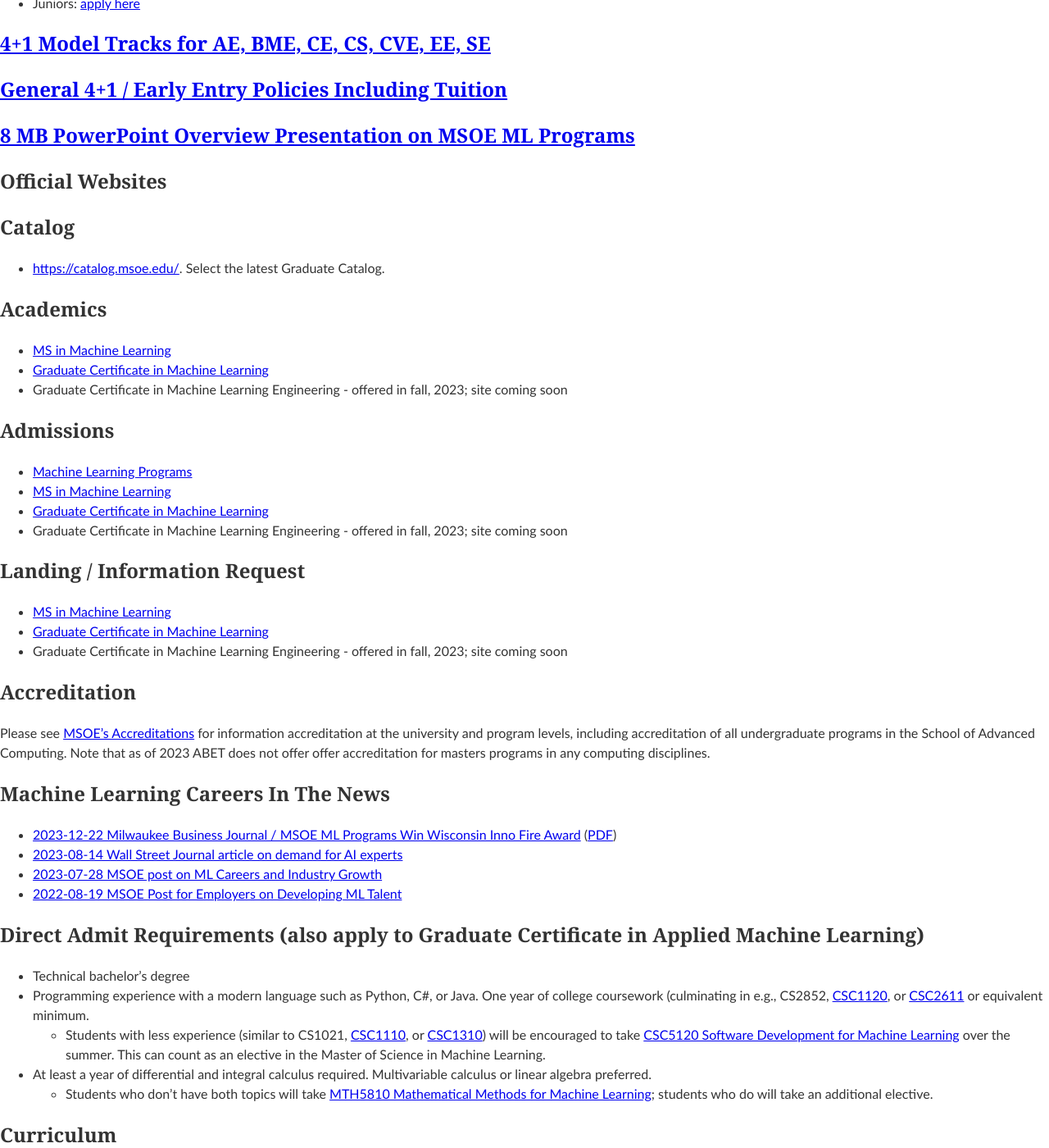
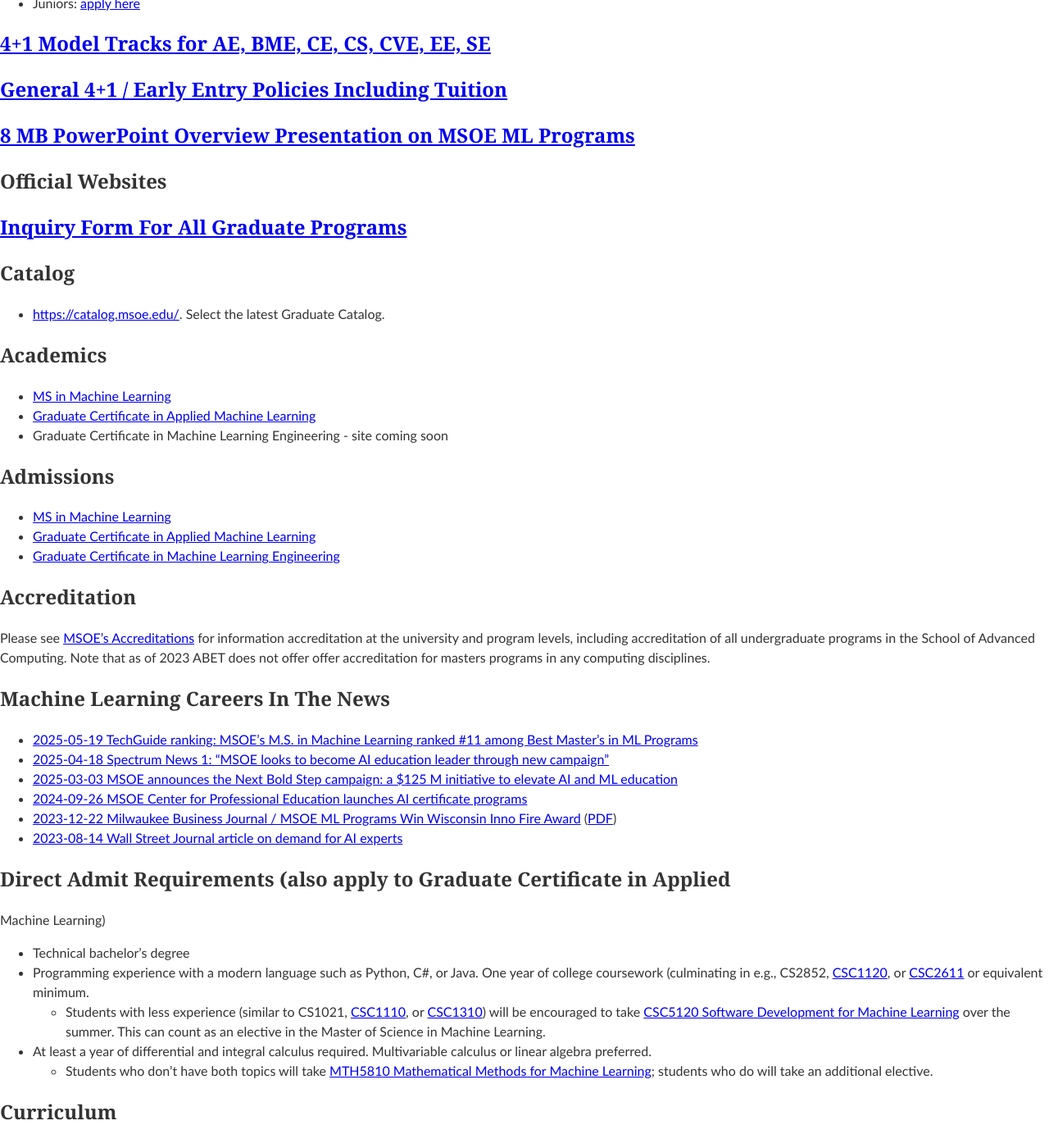
Before and after one commit to edurant/edurant.github.io, a Jekyll site: the page built from advising/msml.md, in a window 1280 px wide and 1400 px high, scrolled down 1787 px. Shown: the whole window at 82% size. Built offline with Jekyll 4.4.1, drawn with Linux system fonts in a browser that asks for light colours; some of the changed text lies outside the part shown.

Commit message:
Link clean up, new grad programs inquiry form, rm self as CE advisor

```diff
--- a/advising/msml.md
+++ b/advising/msml.md
@@ -40,25 +40,21 @@
 
 # Official Websites
 
+## [Inquiry Form For All Graduate Programs](https://graduate.msoe.edu/inquiryform)
+
 ## Catalog
 
 * [https://catalog.msoe.edu/](https://catalog.msoe.edu/). Select the latest Graduate Catalog.
 
 ## Academics
 * [MS in Machine Learning](https://www.msoe.edu/academics/graduate-degrees/m-s-in-machine-learning/)
-* [Graduate Certificate in Machine Learning](https://www.msoe.edu/academics/certificates/graduate-certificate-machine-learning/)
-* Graduate Certificate in Machine Learning Engineering - offered in fall, 2023; site coming soon
+* [Graduate Certificate in Applied Machine Learning](https://www.msoe.edu/academics/certificates/graduate-certificate-machine-learning/)
+* Graduate Certificate in Machine Learning Engineering - site coming soon
 
 ## Admissions
-* [Machine Learning Programs](https://online.msoe.edu/#machine-learning)
 * [MS in Machine Learning](https://online.msoe.edu/masters-machine-learning/)
-* [Graduate Certificate in Machine Learning](https://online.msoe.edu/graduate-certificates/machine-learning/)
-* Graduate Certificate in Machine Learning Engineering - offered in fall, 2023; site coming soon
-
-## Landing / Information Request
-* [MS in Machine Learning](https://onlineinfo.msoe.edu/machine-learning-masters/)
-* [Graduate Certificate in Machine Learning](https://onlineinfo.msoe.edu/machine-learning-certificate/)
-* Graduate Certificate in Machine Learning Engineering - offered in fall, 2023; site coming soon
+* [Graduate Certificate in Applied Machine Learning](https://onlineinfo.msoe.edu/machine-learning-certificate/)
+* [Graduate Certificate in Machine Learning Engineering](https://www.msoe.edu/academics/certificates/graduate-certificate-in-machine-learning-engineering/)
 
 # Accreditation
 
@@ -66,12 +62,15 @@
 
 # Machine Learning Careers In The News
 
+* [2025-05-19 TechGuide ranking: MSOE’s M.S. in Machine Learning ranked #11 among Best Master’s in ML Programs](https://techguide.org/computer-science/masters-in-machine-learning/)
+* [2025‑04‑18 Spectrum News 1: “MSOE looks to become AI education leader through new campaign”](https://spectrumnews1.com/wi/milwaukee/news/2025/04/17/msoe-next-bold-step)
+* [2025‑03‑03 MSOE announces the Next Bold Step campaign: a $125 M initiative to elevate AI and ML education](https://www.msoe.edu/about-msoe/news/details/msoe-announces-the-next-bold-step-the-campaign-to-accelerate-innovation/)
+* [2024‑09‑26 MSOE Center for Professional Education launches AI certificate programs](https://www.msoe.edu/about-msoe/news/details/msoe-center-for-professional-education-launches-ai-certificate-programs/)
 * [2023-12-22 Milwaukee Business Journal / MSOE ML Programs Win Wisconsin Inno Fire Award](https://www.bizjournals.com/milwaukee/inno/stories/awards/2023/12/22/2023-fire-awards-winners.html) ([PDF](2023-12mkeBusJ-msoeMLGradAward.pdf))
 * [2023-08-14 Wall Street Journal article on demand for AI experts](https://www.wsj.com/articles/artificial-intelligence-jobs-pay-netflix-walmart-230fc3cb)
-* [2023-07-28 MSOE post on ML Careers and Industry Growth](https://online.msoe.edu/engineering/blog/machine-learning-careers-and-industry-growth)
-* [2022-08-19 MSOE Post for Employers on Developing ML Talent](https://online.msoe.edu/engineering/employers)
 
-# Direct Admit Requirements (also apply to Graduate Certificate in Applied Machine Learning)
+# Direct Admit Requirements (also apply to Graduate Certificate in Applied
+Machine Learning)
 
 * Technical bachelor's degree
 * Programming experience with a modern language such as Python, C#, or Java. One year of college coursework (culminating in e.g., CS2852, [CSC1120][CSC1120], or [CSC2611][CSC2611] or equivalent minimum.
--- a/index.html
+++ b/index.html
@@ -16,7 +16,7 @@
 
 <div align="center">
     <p><a href="courses/">Courses</a>
-    | <a href="advising/durant.html">Advising</a>: <a href="advising/">CE</a>, <a href="advising/msml.html">MSML</a>
+    | Advising: <a href="advising/">CE</a>, <a href="advising/msml.html">MSML</a>
     | <a href="https://scholar.google.com/citations?user=FSlPi_wAAAAJ">Publications</a>
     | <a href="rec.html">Recommendations</a>
     | <a href="misc/">Other</a></p>
```
Also changed, not shown: advising/durant.md (deleted, +0 -51 lines), advising/index.md (+2 -2 lines).
